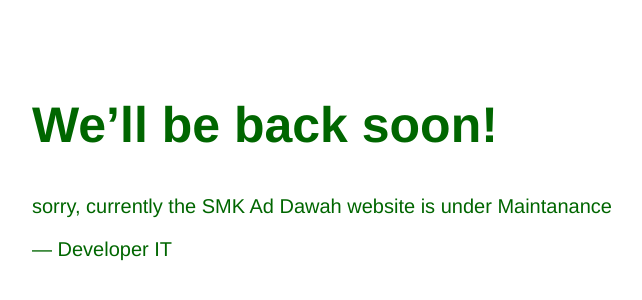
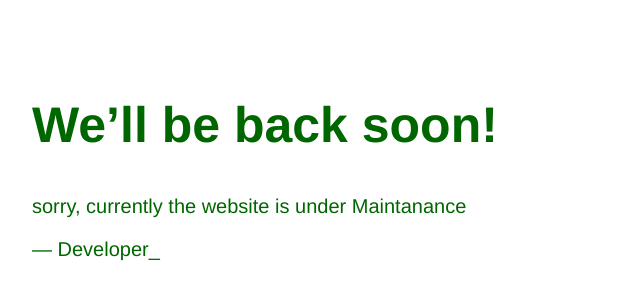
Before and after one commit to sugiyono85/covid-19, a plain HTML site: page index.html in a window 1280 px wide. Shown: the part 104-404 px from the top of the page, without its empty margins (283-925 px from the left). Drawn offline with Linux system fonts and the light colour scheme.

Commit message:
Update index.html

```diff
--- a/index.html
+++ b/index.html
@@ -12,7 +12,7 @@
 <article>
     <h1>We&rsquo;ll be back soon!</h1>
     <div>
-        <p>sorry, currently the SMK Ad Dawah website is under Maintanance</p>
-        <p>&mdash; Developer IT</p>
+        <p>sorry, currently the website is under Maintanance</p>
+        <p>&mdash; Developer_</p>
     </div>
 </article>
```
